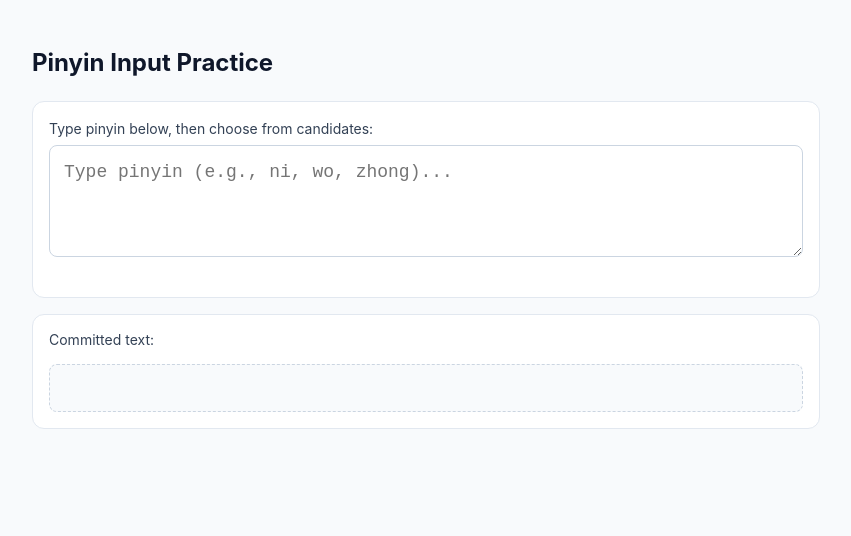
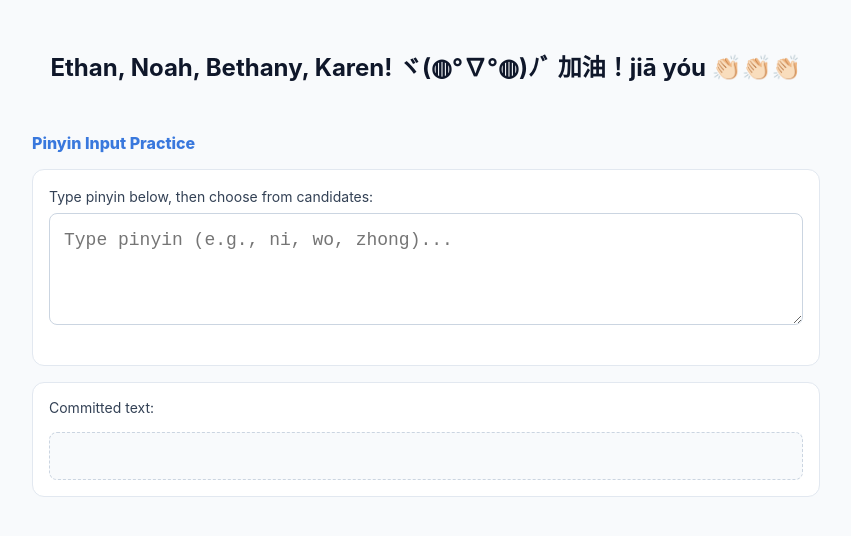
Before and after one commit to zwsnail/pinyin, a plain HTML site: page index.html in a window 1280 px wide. Shown: the whole page, without its empty margins (214-1065 px from the left). Drawn offline with Linux system fonts and the light colour scheme.

Commit message:
feat: auto-commit on selection; paging 1-9 with arrow navigation; per-character delete chips\nstyle: center H1, distinct H3, compact committed area\ncontent: expanded pinyin_dict.json; labels adjusted

```diff
--- a/index.html
+++ b/index.html
@@ -9,7 +9,8 @@
 </head>
 <body>
   <main class="container">
-    <h1 class="title">Pinyin Input Practice</h1>
+    <h1 class="title">Ethan, Noah, Bethany, Karen! ヾ(◍°∇°◍)ﾉﾞ 加油！jiā yóu 👏🏻👏🏻👏🏻</h1>
+    <h3 class="title">Pinyin Input Practice</h3>
 
     <section class="input-section">
       <label for="ime-input" class="label">Type pinyin below, then choose from candidates:</label>
--- a/styles.css
+++ b/styles.css
@@ -5,6 +5,12 @@ body { margin: 0; font-family: -apple-system, BlinkMacSystemFont, "Segoe UI", Ro
 
 .container { max-width: 820px; margin: 48px auto; padding: 0 16px; }
 .title { margin: 0 0 24px; font-size: 24px; font-weight: 700; color: #0f172a; }
+
+/* Center the main H1 title */
+h1.title { text-align: center; }
+
+/* Smaller, different color for the H3 subtitle */
+h3.title { font-size: 16px; font-weight: 800; color: #3978dd; margin-top: 50px; margin-bottom: 16px; }
 
 .label { display: inline-block; margin-bottom: 8px; color: #334155; font-size: 14px; }
 .hint { margin: 8px 0 0; color: #64748b; font-size: 12px; }
```
